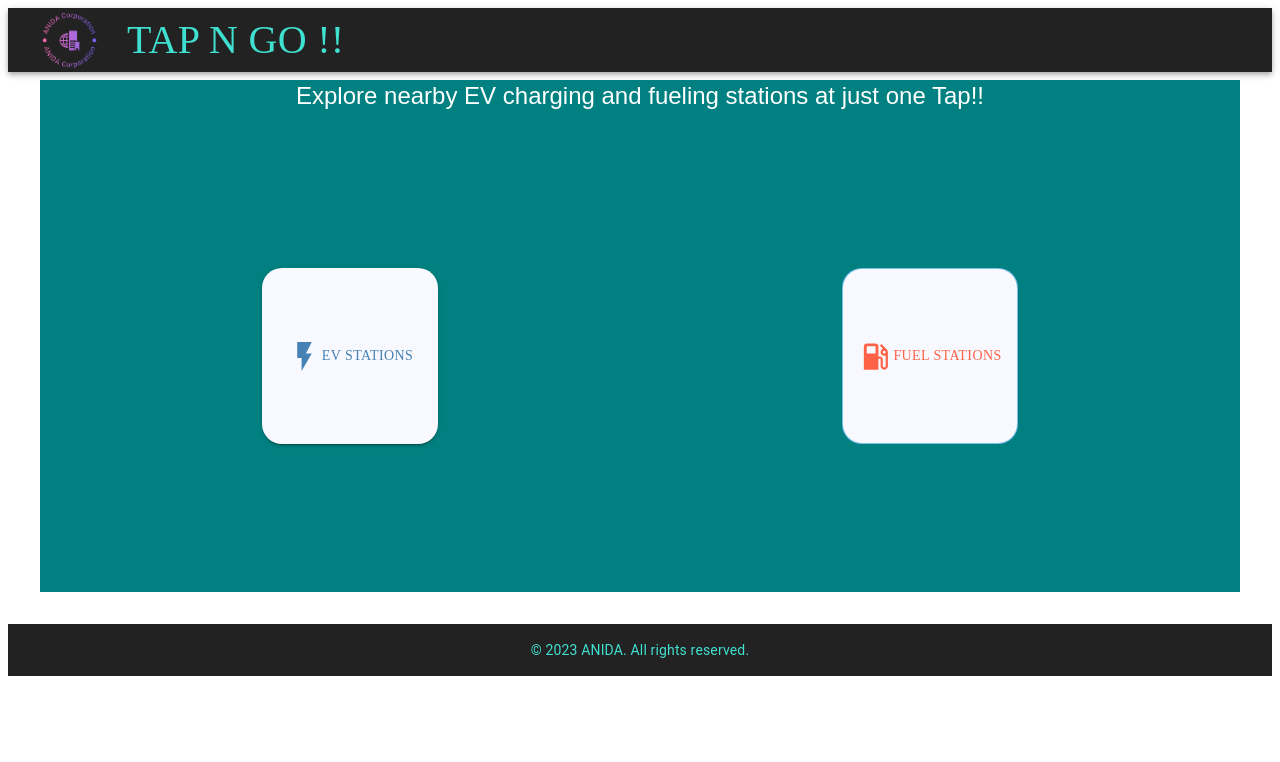
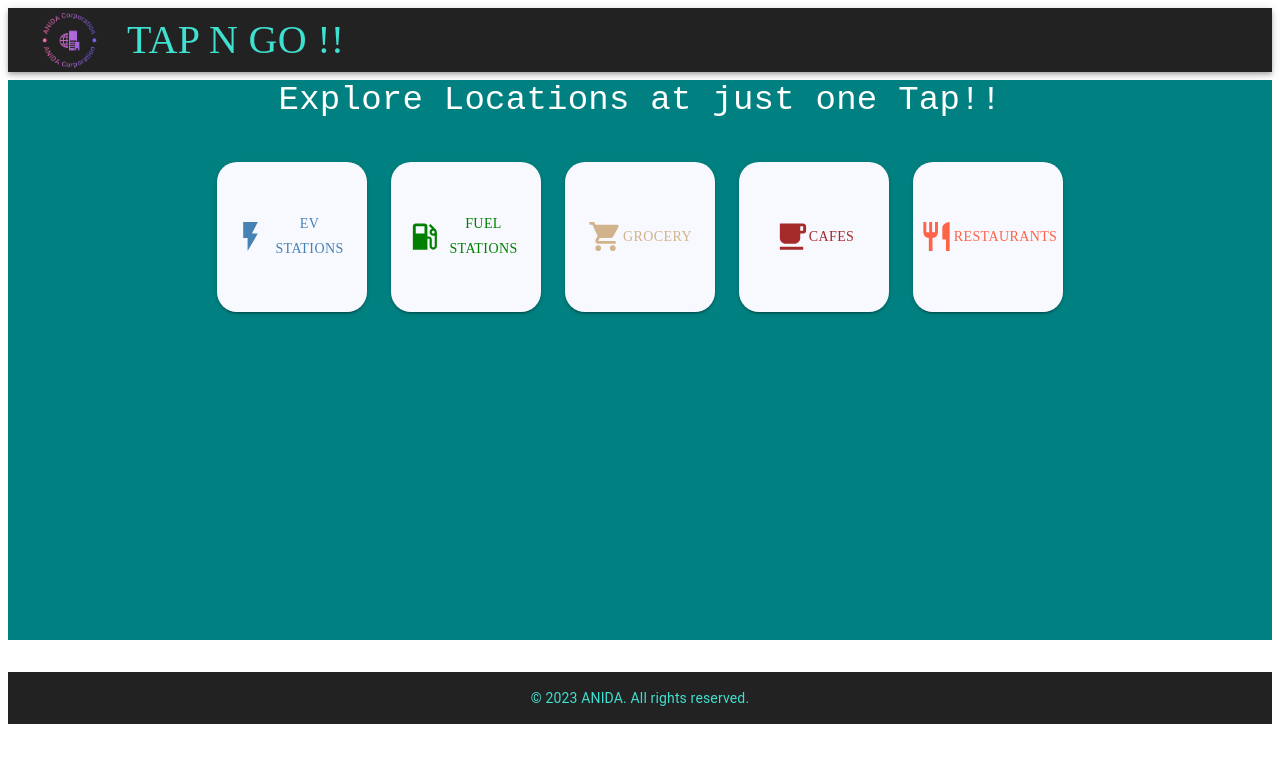
Before and after one commit to Prajwal0897/EVSTATIONS-APP, a Next.js app: page / in a window 1280 px wide. Shown: the top 762 px of the page. Built offline with nearby package versions, Linux system fonts and the light colour scheme.

Commit message:
UI changes plus features

```diff
--- a/components/Layout.js
+++ b/components/Layout.js
@@ -5,7 +5,7 @@ import Footer from './Footer';
 
 const Layout = ({ children }) => {
   return (
-    <div>
+    <div style={{height:'100%'}}>
       <Header />
       {children}
       <Footer />
--- a/components/WelcomePage.js
+++ b/components/WelcomePage.js
@@ -4,69 +4,135 @@ import { Container, Typography, Button, Grid } from "@mui/material";
 import Link from "next/link";
 import FlashOnIcon from "@mui/icons-material/FlashOn";
 import LocalGasStationIcon from "@mui/icons-material/LocalGasStation";
-
+import RestaurantIcon from '@mui/icons-material/Restaurant';
+import LocalCafeIcon from '@mui/icons-material/LocalCafe';
+import ShoppingCartIcon from '@mui/icons-material/ShoppingCart';
 const WelcomePage = () => {
   const [showMessage, setShowMessage] = useState(true);
 
+  const getTypeForIndex = (index) => {
+    switch (index) {
+      case 1:
+        return "chargingstations";
+      case 2:
+        return "petroleum/all";
+      case 3:
+        return "Supermarkets";
+      case 4:
+        return "Cafes";
+      case 5:
+        return "Restaurants";
+      default:
+        return "";
+    }
+  };
+
+  const getIconAndColorForIndex = (index) => {
+    switch (index) {
+      case 1:
+        return { icon: <FlashOnIcon fontSize="large" />, color: "steelblue" };
+      case 2:
+        return {
+          icon: <LocalGasStationIcon fontSize="large" />,
+          color: "green",
+        };
+      case 3:
+        return {
+          icon: <ShoppingCartIcon fontSize="large" />,
+          color: "tan",
+        };
+      case 4:
+        return {
+          icon: <LocalCafeIcon fontSize="large" />,
+          color: "brown",
+        };
+      case 5:
+        return {
+          icon: <RestaurantIcon fontSize="large" />,
+          color: "tomato",
+        };
+      default:
+        return { icon: null, color: "black" };
+    }
+  };
+
+  const getLabelForIndex = (index) => {
+    switch (index) {
+      case 1:
+        return "EV Stations";
+      case 2:
+        return "Fuel Stations";
+      case 3:
+        return "Grocery";
+      case 4:
+        return "Cafes";
+      case 5:
+        return "Restaurants";
+      default:
+        return "";
+    }
+  };
+
   return (
     <Container
-      maxWidth="lg"
+      maxWidth="xl"
       sx={{
         marginTop: 1,
         display: "flex",
         flexDirection: "column",
         alignItems: "center",
-        backgroundColor:"teal"
+        backgroundColor: "teal",
+        minHeight: "70vh",
+        //height: 350, // Set the height to 100% of the viewport height
+        overflowY: "auto", // Allow vertical scrolling
+        '@media (max-width:720px)': {
+        backgroundColor: "teal",
+          height:'80vh'
+        },
       }}
     >
-      {/* <Typography variant="h4" gutterBottom fontFamily={'sans-serif'} color={'white'}>
-        Fill up Fuel !!
-      </Typography> */}
-      <Typography variant="h5" fontFamily={'sans-serif'} color={'white'}>
-        Explore nearby EV charging and fueling stations at just one Tap!!
+      <Typography variant="h4" fontFamily={'monospace'} color={'white'}>
+        Explore Locations at just one Tap!!
       </Typography>
 
-      {/* Use Grid to center the button */}
       <Grid
         container
-        spacing={1}
-        justifyContent="space-around"
+        spacing={3}
+        justifyContent="center"
         alignItems="center"
-        sx={{ height:'60vh', marginTop: 0 }}
+        sx={{ marginTop: 2 }}
       >
-        <Grid item>
-          {/* Add a clickable tile to go to ChargingMap component */}
+        {[1, 2, 3, 4, 5].map((item) => {
+          const { icon, color } = getIconAndColorForIndex(item);
+          const label = getLabelForIndex(item);
+
+          return (
+            <Grid item   key={item}>
               <Link
                 href={{
                   pathname: "/mapPage",
-              query: { type: "charging_stations" },
+                  query: { type: getTypeForIndex(item) },
                 }}
               >
                 <Button
                   variant="contained"
                   color="info"
-              sx={{ height: "22vh", width: "22vh", fontFamily: "initial", backgroundColor:"ghostwhite" , color:"steelblue", borderRadius:"20px" }}
+                  sx={{
+                    height: "150px",
+                    width: "150px",
+                    fontFamily: "initial",
+                    backgroundColor: "ghostwhite",
+                    color: color,
+                    borderRadius: "20px",
+                  }}
                 >
-              <FlashOnIcon fontSize="large" />
-              EV Stations
+                  {icon}
+                  {label}
                 </Button>
               </Link>
             </Grid>
-        <Grid item>
-          {/* Add a clickable tile to go to ChargingMap component */}
-          <Link
-            href={{ pathname: "/mapPage", query: { type: "petroleum/s" } }}
-          >
-            <Button
-              variant="outlined"
-              color="info"
-              sx={{ height: "22vh", width: "22vh", fontFamily: "initial", backgroundColor:"ghostwhite" , color:"tomato", borderRadius:"20px" }}
-            >
-              <LocalGasStationIcon fontSize="large"  />
-              Fuel Stations
-            </Button>
-          </Link>
-        </Grid>
+          );
+        })}
       </Grid>
 
       {!showMessage && (
```
Lines whose indentation alone changed are shown as unchanged.
